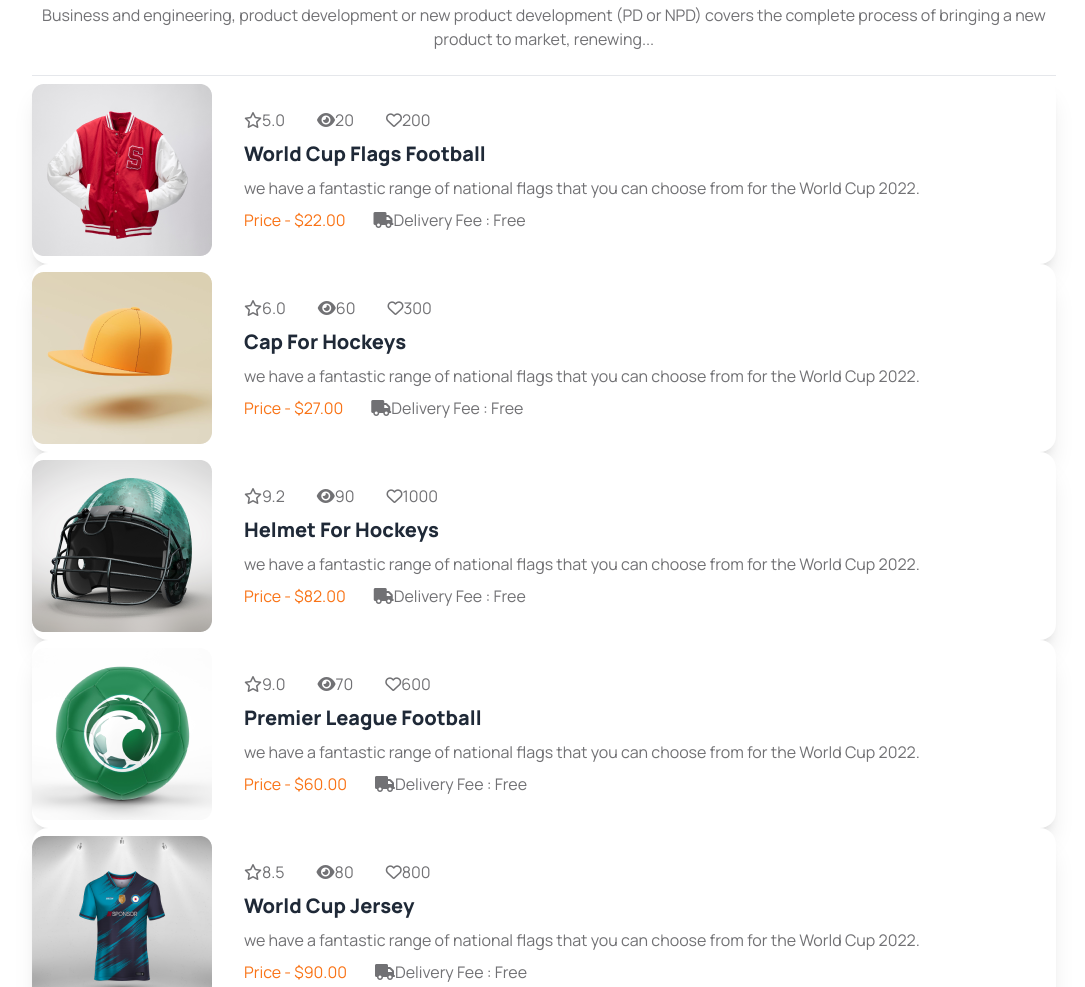
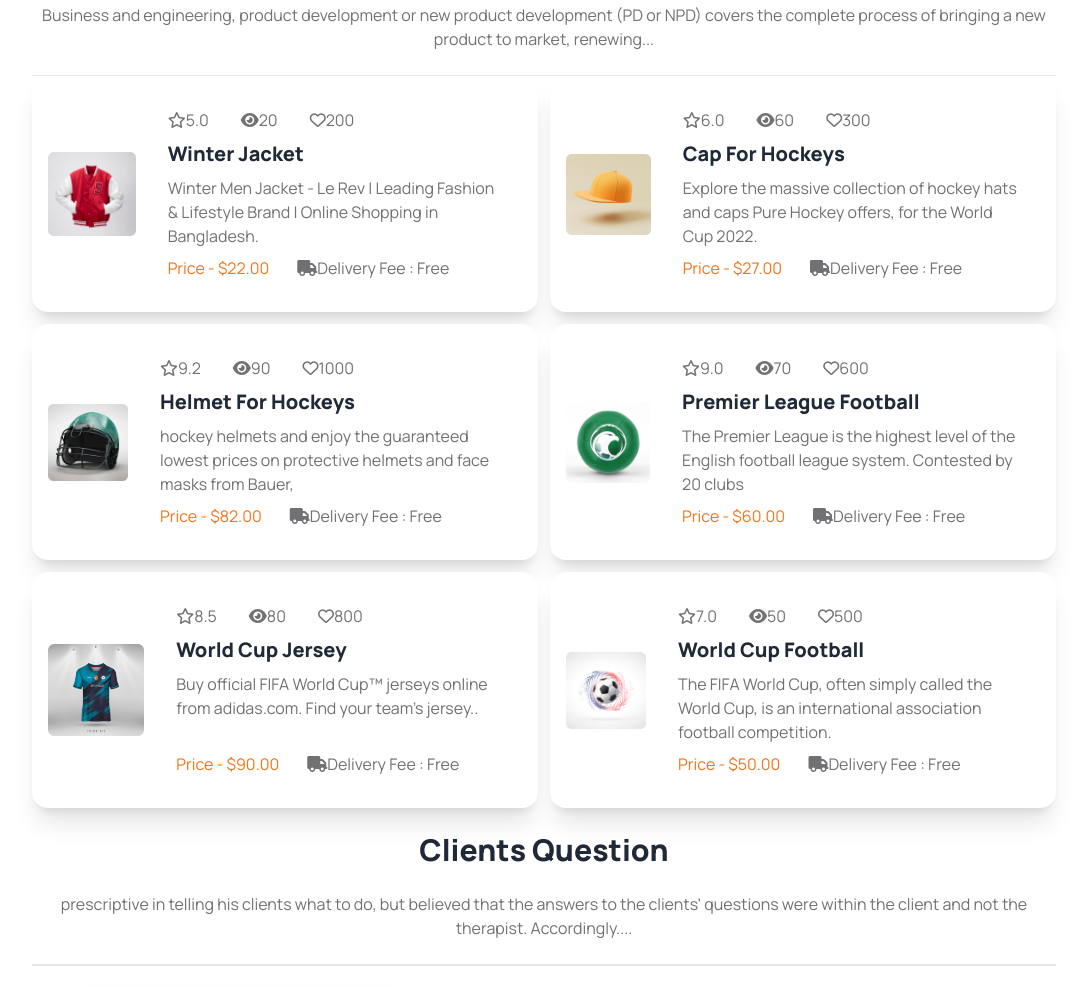
Before and after one commit to Tarekfaisal7M/assignment--3, a plain HTML site: page index.html in a window 1280 px wide. Shown: the part 2145-3132 px from the top of the page, without its empty margins (96-1181 px from the left). Drawn offline with nearby package versions, Linux system fonts and the light colour scheme.

Commit message:
added new card text

```diff
--- a/index.html
+++ b/index.html
@@ -213,9 +213,10 @@
                 (PD or NPD) covers the complete process of bringing a new product to market, renewing...</p>
             <hr>
         </section>
-        <section>
+        <!-- all card -->
+        <section class="grid lg:grid-cols-2 sm:grid-cols-1 gap-3">
             <!-- card-1 -->
-            <div class="card lg:card-side bg-base-100 shadow-xl">
+            <div class="card pl-4 lg:card-side bg-base-100 shadow-xl">
                 <figure><img src="Images/5.png" alt="Album" />
                 </figure>
                 <div class="card-body">
@@ -230,8 +231,8 @@
                             <p> <span><i class="fa-regular fa-heart"></i></span>200</p>
                         </div>
                     </div>
-                    <h2 class="card-title text-xl font-extrabold">World Cup Flags Football</h2>
-                    <p class="text-hockey-primary-rg"> we have a fantastic range of national flags that you can choose from for the World Cup 2022.</p>
+                    <h2 class="card-title text-xl font-extrabold">Winter Jacket</h2>
+                    <p class="text-hockey-primary-rg"> Winter Men Jacket - Le Rev | Leading Fashion & Lifestyle Brand | Online Shopping in Bangladesh.</p>
                     <!-- flex item -->
                     <div class="flex space-x-7">
                         <div class="">
@@ -244,7 +245,7 @@
                 </div>
             </div>
             <!-- card-2 -->
-            <div class="card lg:card-side bg-base-100 shadow-xl">
+            <div class="card pl-4 lg:card-side bg-base-100 shadow-xl">
                 <figure><img src="Images/7.png" alt="Album" />
                 </figure>
                 <div class="card-body">
@@ -260,7 +261,7 @@
                         </div>
                     </div>
                     <h2 class="card-title text-xl font-extrabold">Cap For Hockeys</h2>
-                    <p class="text-hockey-primary-rg"> we have a fantastic range of national flags that you can choose from for the World Cup 2022.</p>
+                    <p class="text-hockey-primary-rg"> Explore the massive collection of hockey hats and caps Pure Hockey offers, for the World Cup 2022.</p>
                     <!-- flex item -->
                     <div class="flex space-x-7">
                         <div class="">
@@ -273,7 +274,7 @@
                 </div>
             </div>
             <!-- card-3-->
-            <div class="card lg:card-side bg-base-100 shadow-xl">
+            <div class="card pl-4 lg:card-side bg-base-100 shadow-xl">
                 <figure><img src="Images/9.png" alt="Album" />
                 </figure>
                 <div class="card-body">
@@ -289,7 +290,7 @@
                         </div>
                     </div>
                     <h2 class="card-title text-xl font-extrabold">Helmet For Hockeys</h2>
-                    <p class="text-hockey-primary-rg"> we have a fantastic range of national flags that you can choose from for the World Cup 2022.</p>
+                    <p class="text-hockey-primary-rg">hockey helmets and enjoy the guaranteed lowest prices on protective helmets and face masks from Bauer,</p>
                     <!-- flex item -->
                     <div class="flex space-x-7">
                         <div class="">
@@ -302,7 +303,7 @@
                 </div>
             </div>
             <!-- card-4 -->
-            <div class="card lg:card-side bg-base-100 shadow-xl">
+            <div class="card pl-4 lg:card-side bg-base-100 shadow-xl">
                 <figure><img src="Images/6.png" alt="Album" />
                 </figure>
                 <div class="card-body">
@@ -318,7 +319,7 @@
                         </div>
                     </div>
                     <h2 class="card-title text-xl font-extrabold">Premier League Football</h2>
-                    <p class="text-hockey-primary-rg"> we have a fantastic range of national flags that you can choose from for the World Cup 2022.</p>
+                    <p class="text-hockey-primary-rg">The Premier League is the highest level of the English football league system. Contested by 20 clubs</p>
                     <!-- flex item -->
                     <div class="flex space-x-7">
                         <div class="">
@@ -331,7 +332,7 @@
                 </div>
             </div>
             <!-- card-5 -->
-            <div class="card lg:card-side bg-base-100 shadow-xl">
+            <div class="card pl-4 lg:card-side bg-base-100 shadow-xl">
                 <figure><img src="Images/8.png" alt="Album" />
                 </figure>
                 <div class="card-body">
@@ -347,7 +348,7 @@
                         </div>
                     </div>
                     <h2 class="card-title text-xl font-extrabold">World Cup Jersey</h2>
-                    <p class="text-hockey-primary-rg"> we have a fantastic range of national flags that you can choose from for the World Cup 2022.</p>
+                    <p class="text-hockey-primary-rg">Buy official FIFA World Cup™ jerseys online from adidas.com. Find your team's jersey..</p>
                     <!-- flex item -->
                     <div class="flex space-x-7">
                         <div class="">
@@ -360,7 +361,7 @@
                 </div>
             </div>
             <!-- card-6 -->
-            <div class="card lg:card-side bg-base-100 shadow-xl">
+            <div class="card pl-4 lg:card-side bg-base-100 shadow-xl">
                 <figure><img src="Images/10.png" alt="Album" />
                 </figure>
                 <div class="card-body">
@@ -376,7 +377,7 @@
                         </div>
                     </div>
                     <h2 class="card-title text-xl font-extrabold">World Cup Football</h2>
-                    <p class="text-hockey-primary-rg"> we have a fantastic range of national flags that you can choose from for the World Cup 2022.</p>
+                    <p class="text-hockey-primary-rg">The FIFA World Cup, often simply called the World Cup, is an international association football competition.</p>
                     <!-- flex item -->
                     <div class="flex space-x-7">
                         <div class="">
```
